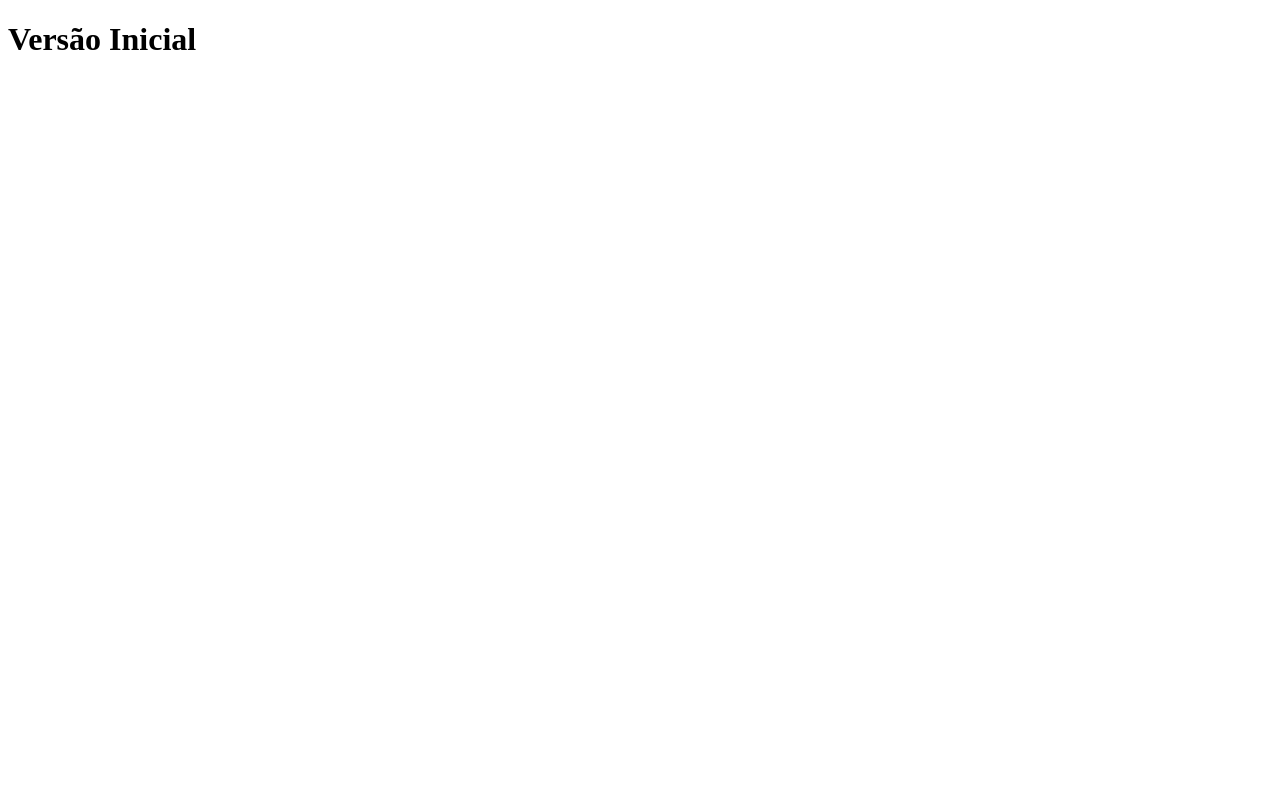
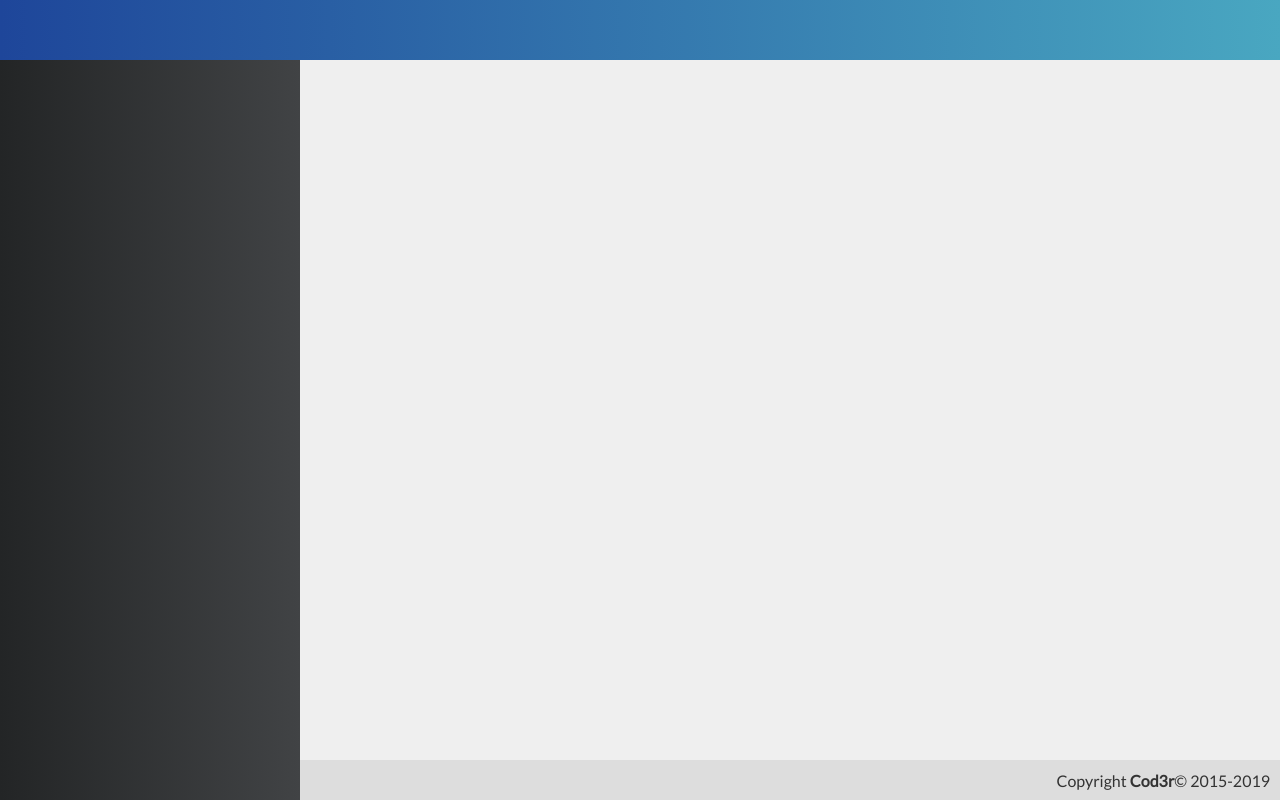
Before and after one commit to gustavofabro/knowledge-front, a Vue app: page / in a window 1280 px wide. Built offline with nearby package versions, Linux system fonts and the light colour scheme.

Commit message:
components

```diff
--- a/src/App.vue
+++ b/src/App.vue
@@ -1,15 +1,44 @@
 <template>
 	<div id="app">
-		<h1>Versão Inicial</h1>
+		<Header />
+		<Menu />
+		<Content />
+		<Footer />
 	</div>
 </template>
 
 <script>
+import Header from './components/template/Header'
+import Menu from './components/template/Menu'
+import Content from './components/template/Content'
+import Footer from './components/template/Footer'
+
 export default {
 	name: "App",
+	components: { Header, Menu, Content, Footer }
 }
 </script>
 
 <style>
+	* {
+		font-family: "Lato", sans-serif;
+	}
 
+	body {
+		margin: 0;
+	}
+
+	#app {
+		-webkit-font-smoothing: antialiased;
+		-moz-osx-font-smoothing: grayscale;
+
+		height: 100vh;
+		display: grid;
+		grid-template-rows: 60px 1fr 40px;
+		grid-template-columns: 300px 1fr;
+		grid-template-areas:
+			"header header"
+			"menu content"
+			"menu footer"
+	}
 </style>
--- /dev/null
+++ b/src/components/template/Content.vue
@@ -0,0 +1,17 @@
+<template>
+    <div class="content"></div>
+</template>
+
+<script>
+export default {
+    name: 'Content'
+}
+</script>
+
+<style>
+    .content {
+        grid-area: content;
+        background-color: #efefef;
+        padding: 20px;
+    }
+</style>
--- /dev/null
+++ b/src/components/template/Footer.vue
@@ -0,0 +1,24 @@
+<template>
+    <footer class="footer">
+        <span>Copyright <strong>Cod3r</strong>© 2015-2019 </span>
+    </footer>
+</template>
+
+<script>
+export default {
+    name: 'Footer'
+}
+</script>
+
+<style>
+    .footer {
+        grid-area: footer;
+        background-color: #DDD;
+        color: #333;
+
+        display: flex;
+        align-items: center;
+        justify-content: flex-end;
+        padding-right: 10px;
+    }
+</style>
--- /dev/null
+++ b/src/components/template/Header.vue
@@ -0,0 +1,19 @@
+<template>
+    <header class="header"></header>
+</template>
+
+<script>
+export default {
+    name: 'Header'
+}
+</script>
+
+<style>
+    .header {
+        grid-area: header;
+        background: linear-gradient(to right, #1e469a, #49a7c1);
+        display: flex;
+        justify-content: center;
+        align-items: center;
+    }
+</style>
--- /dev/null
+++ b/src/components/template/Menu.vue
@@ -0,0 +1,20 @@
+<template>
+    <aside class="menu"></aside>
+</template>
+
+<script>
+export default {
+    name: 'Menu'
+}
+</script>
+
+<style>
+    .menu {
+        grid-area: menu;
+        background: linear-gradient(to right, #232526, #414345);
+
+        display: flex;
+        flex-direction: column;
+        flex-wrap: wrap;
+    }
+</style>
```
Also changed, not shown: package.json (+5 -5 lines), 1 other file (tests, documents, lock files or other folders).
